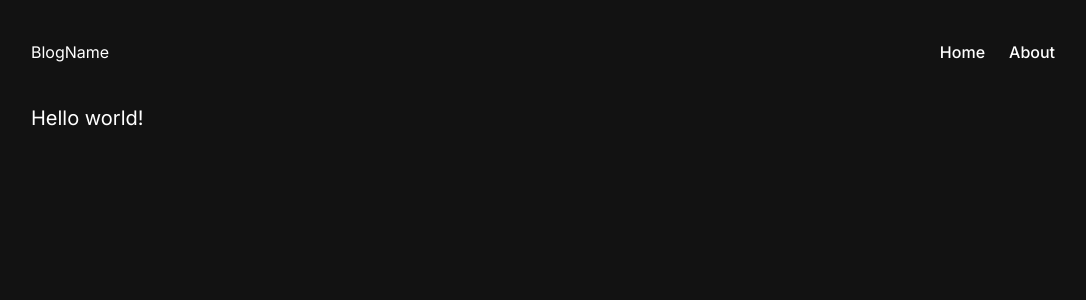
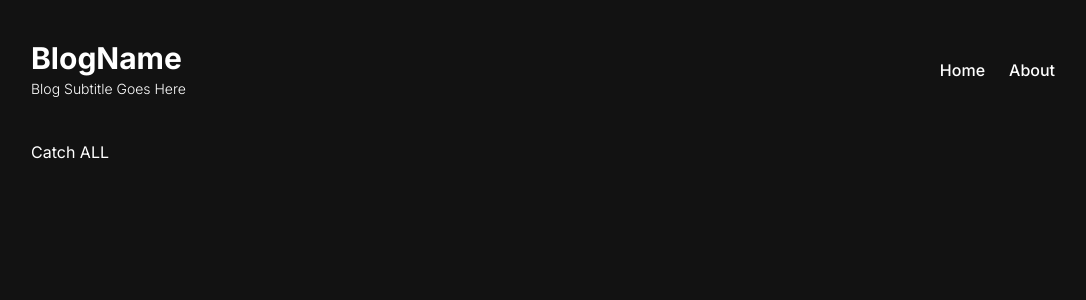
Before and after one commit to andy-parinas/nextjs-sanity-blog-simple, a Next.js app: page / in a window 1280 px wide. Shown: the top 300 px of the page, without its empty margins (97-1183 px from the left). Built offline with nearby package versions, Linux system fonts and the light colour scheme.

Commit message:
Query Posts

```diff
--- /dev/null
+++ b/app/[...slug]/page.tsx
@@ -0,0 +1,11 @@
+
+
+function CatchAllPage() {
+    return (
+        <div>
+            Catch ALL
+        </div>
+    )
+}
+
+export default CatchAllPage
--- /dev/null
+++ b/app/blogs/[slug]/page.tsx
@@ -0,0 +1,17 @@
+import {getPosts} from "@/lib/sanityClient";
+
+
+async function BLogPage() {
+
+    const posts = await getPosts();
+
+    console.log(posts)
+
+    return (
+        <div>
+            Blog Page
+        </div>
+    )
+}
+
+export default BLogPage
--- a/app/page.tsx
+++ b/app/page.tsx
@@ -1,10 +1,28 @@
+import {getPosts} from "@/lib/sanityClient";
+import {Post} from "@/types";
 
 
+export default async function Home() {
 
-export default function Home() {
+    const posts = await getPosts();
+
+    console.log(posts)
+
     return (
         <main>
-            <h1 className="text-xl">Hello world!</h1>
+            <h2 className="text-xl font-semibold text-orange-400 mb-5">Latest Blogs</h2>
+            <div>
+                {posts.map((post: Post) => (
+                    <div key={post._id}>
+                        <h2 className="text-2xl font-light">{post.title}</h2>
+                        <div className="flex items-center gap-x-3 text-sm">
+                            <span> {post.author.name} </span>
+                            <span>{post._createdAt}</span>
+
+                        </div>
+                    </div>
+                ))}
+            </div>
         </main>
     );
 }
--- a/components/Header.tsx
+++ b/components/Header.tsx
@@ -7,7 +7,10 @@ function Header() {
         <header  className="flex items-center justify-between py-10">
             <div>
                 <Link href="/">
-                    BlogName
+                    <div>
+                        <h1 className="text-3xl font-bold">BlogName</h1>
+                        <span className="text-sm font-light">Blog Subtitle Goes Here</span>
+                    </div>
                 </Link>
             </div>
             <div className="flex items-center space-x-4 leading-5 sm:space-x-6">
@@ -16,7 +19,7 @@ function Header() {
                 >
                     Home
                 </Link>
-                <Link href="/"
+                <Link href="/about"
                       className="hidden font-medium sm:block"
                 >
                     About
--- /dev/null
+++ b/lib/sanityClient.ts
@@ -0,0 +1,15 @@
+import {type ClientConfig} from "@sanity/client";
+import {createClient} from "next-sanity";
+
+const config: ClientConfig = {
+    projectId: process.env.NEXT_PUBLIC_SANITY_PROJECT_ID,
+    dataset: process.env.NEXT_PUBLIC_SANITY_DATASET,
+    useCdn: false,
+    apiVersion: "2023-11-23"
+}
+
+const client = createClient(config)
+
+export async function getPosts(){
+    return await client.fetch('*[_type == "post"]{_id, title, _createdAt, slug, author->{_id, name}}')
+}
--- a/package.json
+++ b/package.json
@@ -9,6 +9,7 @@
     "lint": "next lint"
   },
   "dependencies": {
+    "@sanity/client": "^6.8.6",
     "@sanity/image-url": "^1.0.2",
     "@sanity/vision": "^3.20.1",
     "next": "14.0.3",
--- /dev/null
+++ b/types/index.ts
@@ -0,0 +1,20 @@
+import type {ImageAsset, Slug} from "@sanity/types";
+import type {PortableTextBlock} from "@portabletext/types"
+
+
+export interface Author {
+    _id: string
+    name: string
+}
+
+export interface Post {
+    // _type: 'post'
+    _id: string
+    _createdAt: string
+    title?: string
+    slug: Slug
+    author: Author
+    // excerpt?: string
+    // mainImage?: ImageAsset
+    // body: PortableTextBlock[]
+}
```
Also changed, not shown: 1 other file (tests, documents, lock files or other folders).
